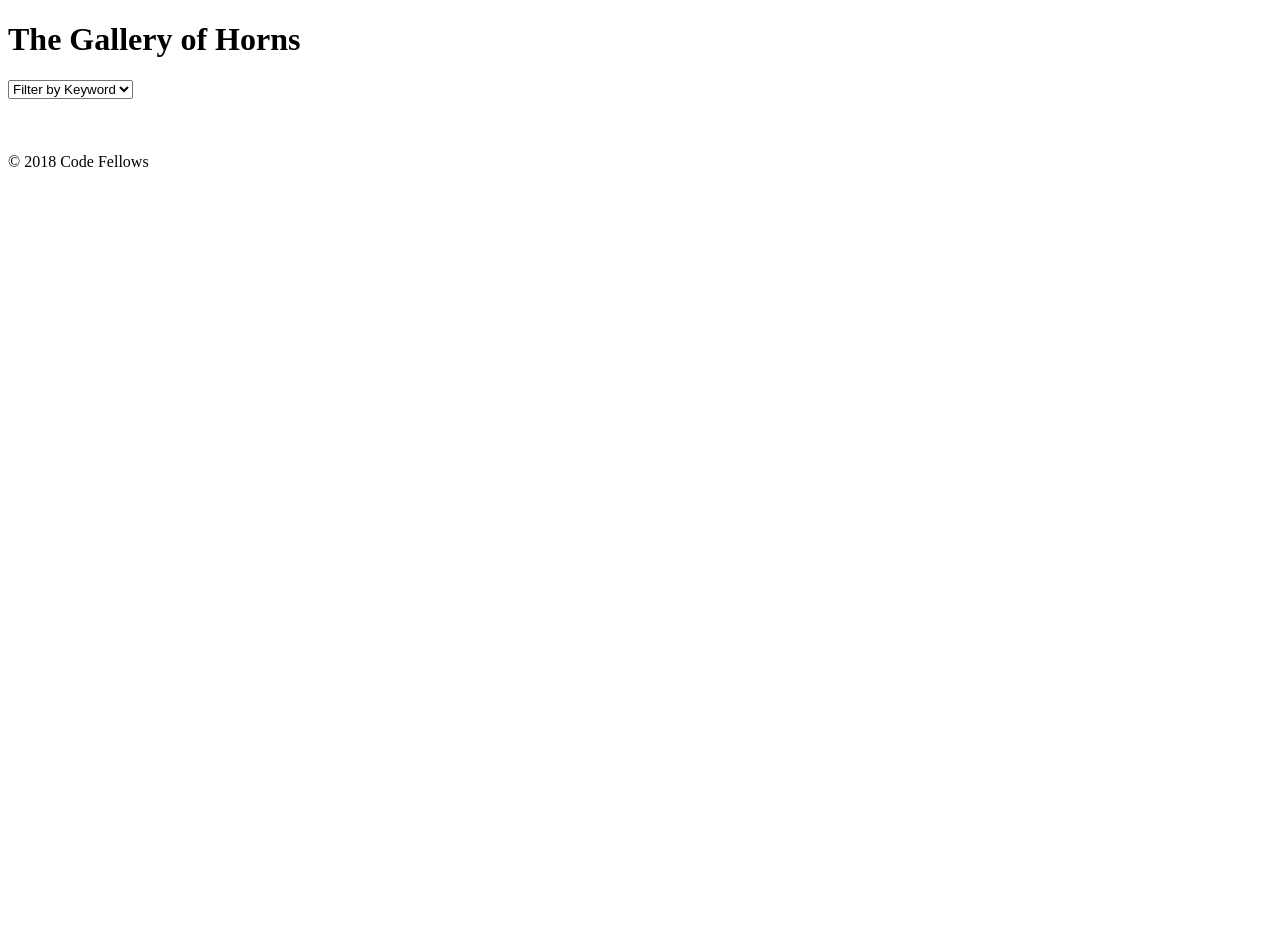
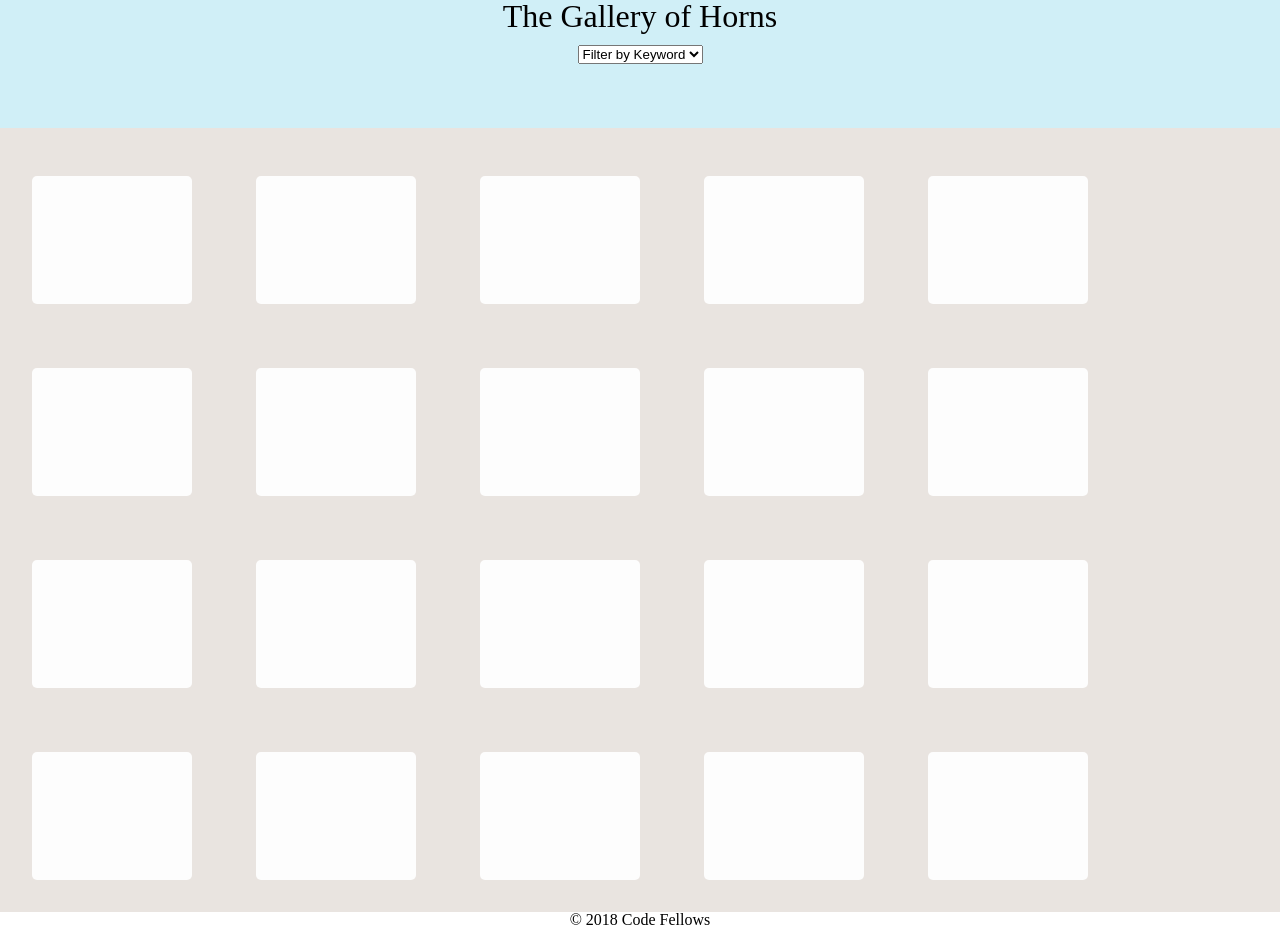
Before and after one commit to BehelitFam/lab-03-repository, a plain HTML site: page index.html in a window 1280 px wide. Before the commit the page ends 800 px from the top, so only its background shows below. Drawn offline with nearby package versions, Linux system fonts and the light colour scheme.

Commit message:
added CSS

```diff
--- a/css/reset.css
+++ b/css/reset.css
@@ -0,0 +1,48 @@
+/* http://meyerweb.com/eric/tools/css/reset/
+   v2.0 | 20110126
+   License: none (public domain)
+*/
+
+html, body, div, span, applet, object, iframe,
+h1, h2, h3, h4, h5, h6, p, blockquote, pre,
+a, abbr, acronym, address, big, cite, code,
+del, dfn, em, img, ins, kbd, q, s, samp,
+small, strike, strong, sub, sup, tt, var,
+b, u, i, center,
+dl, dt, dd, ol, ul, li,
+fieldset, form, label, legend,
+table, caption, tbody, tfoot, thead, tr, th, td,
+article, aside, canvas, details, embed,
+figure, figcaption, footer, header, hgroup,
+menu, nav, output, ruby, section, summary,
+time, mark, audio, video {
+	margin: 0;
+	padding: 0;
+	border: 0;
+	font-size: 100%;
+	font: inherit;
+	vertical-align: baseline;
+}
+/* HTML5 display-role reset for older browsers */
+article, aside, details, figcaption, figure,
+footer, header, hgroup, menu, nav, section {
+	display: block;
+}
+body {
+	line-height: 1;
+}
+ol, ul {
+	list-style: none;
+}
+blockquote, q {
+	quotes: none;
+}
+blockquote:before, blockquote:after,
+q:before, q:after {
+	content: '';
+	content: none;
+}
+table {
+	border-collapse: collapse;
+	border-spacing: 0;
+}
--- a/css/styles.css
+++ b/css/styles.css
@@ -0,0 +1,48 @@
+* {
+    box-sizing: border-box;
+}
+
+html, body {
+    margin: 0;
+    padding: 0;
+    text-align: center;
+    width: 100%;
+}
+
+header {
+    background-color: rgb(208, 239, 247);
+    font-size: 2em;
+    height: 4em;
+    text-align: center;
+    width: 100%;
+}
+
+header select {
+    display: inline;
+    margin: 0 auto;
+    vertical-align: bottom;
+}
+
+main {
+    background-color: rgb(233, 228, 224);
+    padding: 3em auto;
+}
+
+.deck {
+    overflow: hidden;
+    text-align: center;
+}
+
+.animalCard {
+    background-color: rgb(253, 253, 253);
+    border-radius: 5px;
+    float: left;
+    height: 8em;
+    margin: 2em;
+    width: 10em;
+}
+
+.animalImg {
+    height: 4em;
+    width: auto;
+}
--- a/index.html
+++ b/index.html
@@ -3,8 +3,8 @@
   <head>
     <title>The Gallery of Horns</title>
     <meta name="viewport" content="width=device-width, initial-scale=1.0">
-    <link rel="stylesheet" src="css/reset.css">
-    <link rel="stylesheet" src="css/styles.css">
+    <link rel="stylesheet" href="css/reset.css">
+    <link rel="stylesheet" href="css/styles.css">
   </head>
   <body>
     <header>
--- a/js/app.js
+++ b/js/app.js
@@ -18,11 +18,12 @@ function Animal (animal) {
 Animal.prototype.render = () => {
     $('#cards').append('<div class="animalCard"></div>');
     const $animalCard = $('.animalCard:last');
-    console.log($animalCard);
+
 }
 
 function filterAnimals(keyword) {
     const chosenAnimals = [];
+    if (keyword = "All")
     allAnimals.forEach(animal => {
         if (animal.keyword === keyword) {
             chosenAnimals.push(animal);
@@ -47,6 +48,13 @@ function renderFilter() {
     });
 }
 
+function renderAnimals(animals) {
+    $('#cards').empty();
+    animals.forEach(animal => {
+        animal.render();
+    });
+}
+
 const loadAnimals = () => {
     $.get('data/page-1.json', function(data) {
         data.forEach(animal => {
@@ -54,14 +62,8 @@ const loadAnimals = () => {
         });
         console.log(allAnimals);
         renderFilter();
+        renderAnimals(allAnimals);
     });
 }
 
-function renderAnimals(animals) {
-    $('#cards').empty();
-    animals.forEach(animal => {
-        animal.render();
-    })
-}
-
 loadAnimals();
```
